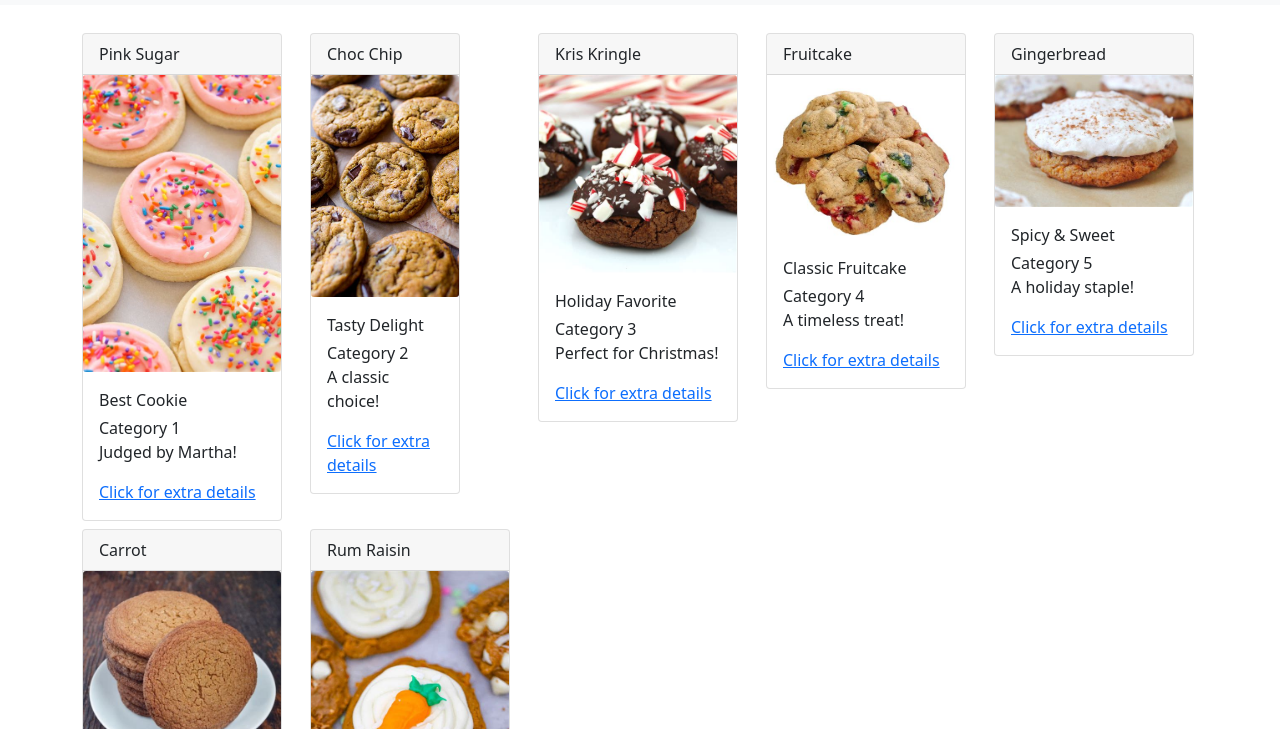
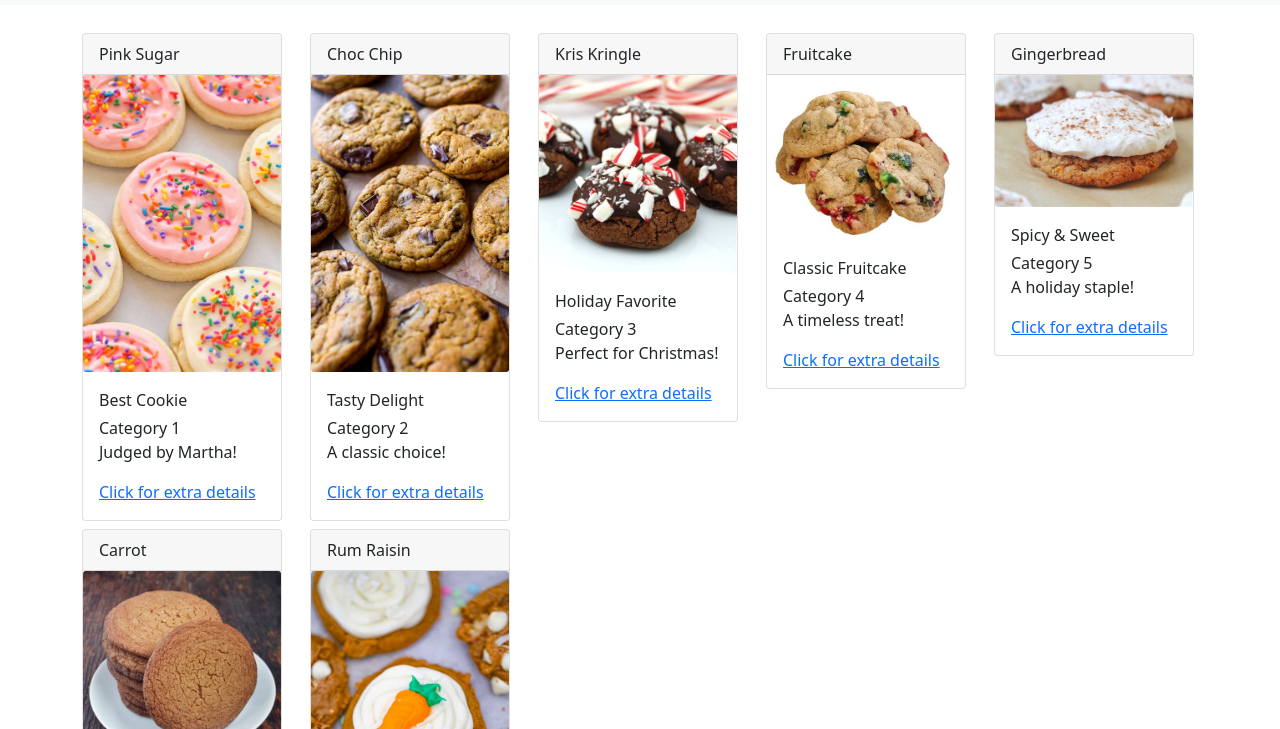
Before and after one commit to alexiatoli/cards, a plain HTML site: page index.html in a window 1280 px wide. Shown: the part 71-800 px from the top of the page. Drawn offline with nearby package versions, Linux system fonts and the light colour scheme; a web font is replaced by a local one.

Commit message:
Update index.html

```diff
--- a/index.html
+++ b/index.html
@@ -67,7 +67,7 @@
             </div>
             <!-- Repeat the cards with different content -->
             <div class="col">
-                <div class="card my-1" style="width: 150px">
+                <div class="card my-1" style="width: 200px">
                     <div class="card-header">Choc Chip</div>
                     <img class="card-img" src="cookie2.jpg" alt="Choc Chip Cookie" />
                     <div class="card-body">
```
